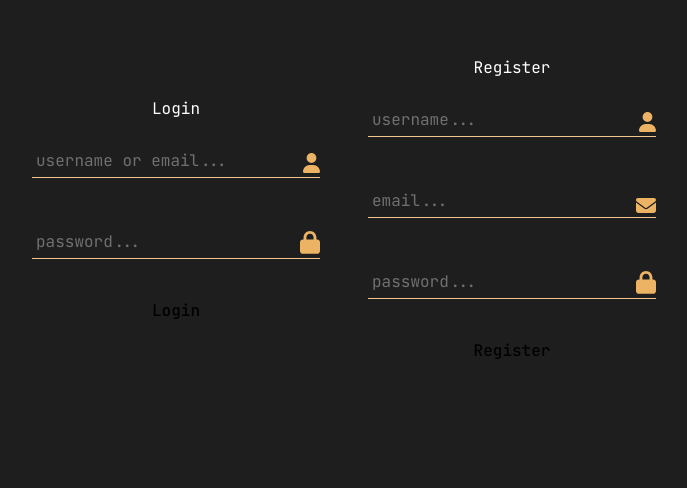
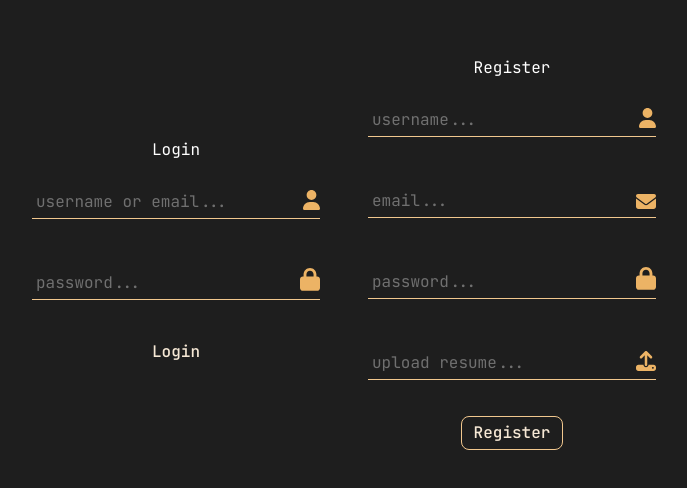
Before and after one commit to WeNetworkin/networkin--frontend, a React (Create React App) app: page / in a window 1280 px wide. Shown: the part 264-752 px from the top of the page, without its empty margins (296-983 px from the left). Built offline with nearby package versions, Linux system fonts and the light colour scheme.

Commit message:
fixed some styling issues

```diff
--- a/src/app/login/Login.tsx
+++ b/src/app/login/Login.tsx
@@ -1,9 +1,6 @@
 import { useEffect, useState } from "react";
 import FormButton from "../../components/Buttons/FormButton";
-import {
-  login_button_style,
-  register_button_style,
-} from "../../components/styles";
+import { login_button_style } from "../../components/styles";
 import InputBox from "../../components/Inputs/InputBox";
 import { password, userIcon } from "../../assets/exportAssets";
 
@@ -18,10 +15,11 @@ const Login = () => {
   const handleClick = async () => {
     try {
       setLoading(true);
-      const isEmail = user.email.includes("@");
-      const userData = isEmail
-        ? { email: user.email, password: user.password }
-        : { username: user.email, password: user.password };
+      // Logic to handle API Calls
+      // const isEmail = user.email.includes("@");
+      // const userData = isEmail
+      //   ? { email: user.email, password: user.password }
+      //   : { username: user.email, password: user.password };
       //   const response = await axios.post("apiPath", userData);
       //   console.log("User logged in ", response);
       setLoading(false);
--- a/src/app/register/Register.tsx
+++ b/src/app/register/Register.tsx
@@ -1,11 +1,8 @@
 "use client";
 import { useEffect, useState } from "react";
 import FormButton from "../../components/Buttons/FormButton";
-import {
-  login_button_style,
-  register_button_style,
-} from "../../components/styles";
-import { email, password, userIcon } from "../../assets/exportAssets";
+import { register_button_style } from "../../components/styles";
+import { email, password, upload, userIcon } from "../../assets/exportAssets";
 import InputBox from "../../components/Inputs/InputBox";
 
 const Register = () => {
@@ -62,6 +59,12 @@ const Register = () => {
             setUser({ ...user, password: e.target.value })
           }
         />
+        <InputBox
+          placeholder="upload resume..."
+          image={upload}
+          value={""}
+          changeHandler={(e: any) => console.log("handle")}
+        />
         <FormButton
           text={"Register"}
           handler={handleClick}
--- a/src/components/Inputs/InputBox.tsx
+++ b/src/components/Inputs/InputBox.tsx
@@ -1,5 +1,3 @@
-import { SVGProps } from "react";
-
 interface InputBoxProps {
   placeholder: string;
   image: string;
@@ -21,7 +19,7 @@ const InputBox = ({
         value={value}
         onChange={changeHandler}
       />
-      <img src={image} alt="icon" className="pb-1" />
+      <img src={image} alt="icon" className="pb-2" />
     </div>
   );
 };
--- a/src/index.css
+++ b/src/index.css
@@ -7,4 +7,5 @@ body {
   padding: 0;
   background-color: #1e1e1e;
   font-family: "JetBrains Mono", monospace;
+  color: whitesmoke;
 }
--- a/tailwind.config.js
+++ b/tailwind.config.js
@@ -1,6 +1,11 @@
 /** @type {import('tailwindcss').Config} */
 module.exports = {
-  content: ["./src/**/*.{html,js,tsx}"],
+  content: [
+    "./src/**/*.{html,js,ts,jsx,tsx}",
+    "./src/app/**/*.{js,ts,jsx,tsx}",
+    "./src/components/**/*.{js,ts,jsx,tsx}",
+    "./src/containers/**/*.{js,ts,jsx,tsx}",
+  ],
   theme: {
     extend: {},
   },
```
